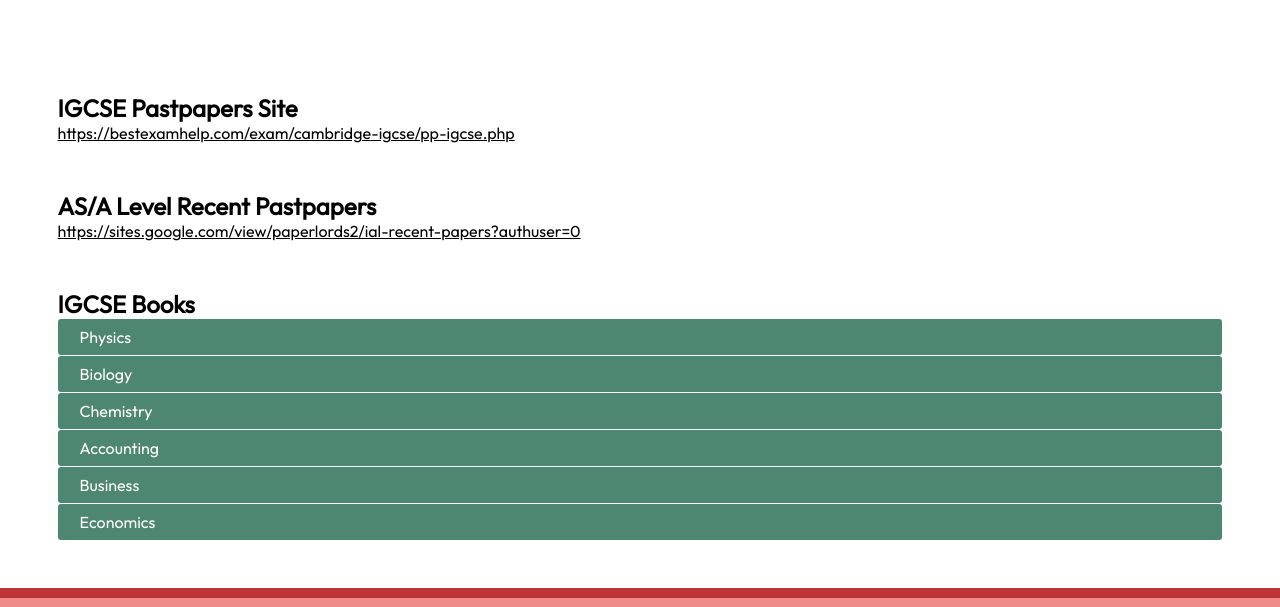
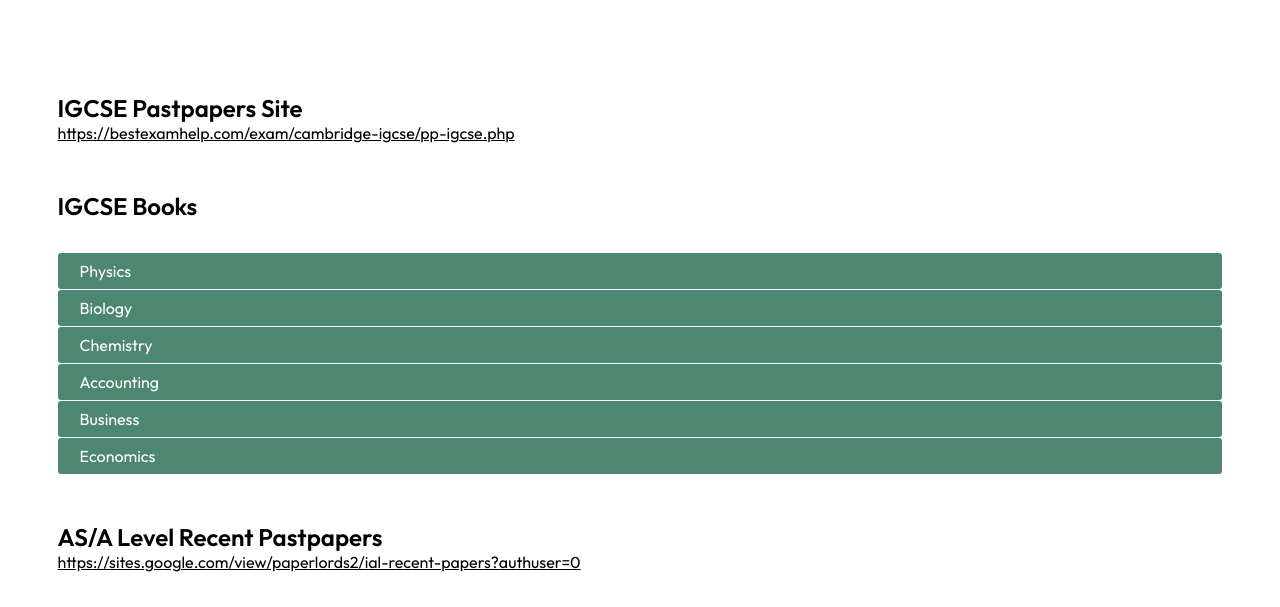
Before and after one commit to YaaseenIbrahim/JSWebsite, a plain HTML site: page resources.html in a window 1280 px wide. Shown: the part 193-800 px from the top of the page. Drawn offline with Linux system fonts and the light colour scheme.

Commit message:
Cleaned it up and reordered

```diff
--- a/resources.css
+++ b/resources.css
@@ -12,8 +12,11 @@ section{
     margin: auto auto 6rem auto;
     width: fit-content;
 }
-.resource__subheading{
+.resources__subheading{
     font-family: Outfit Semibold;
+}
+.resources__subheading.--margin{
+    margin-bottom: 2rem;
 }
 a{
     text-decoration: underline;
--- a/resources.html
+++ b/resources.html
@@ -85,13 +85,9 @@
             <a href="https://bestexamhelp.com/exam/cambridge-igcse/pp-igcse.php"
                 target="_blank">https://bestexamhelp.com/exam/cambridge-igcse/pp-igcse.php</a>
         </div>
+
         <div class="resources__block">
-            <h1 class="resources__subheading">AS/A Level Recent Pastpapers </h1>
-            <a href="https://sites.google.com/view/paperlords2/ial-recent-papers?authuser=0"
-                target="_blank">https://sites.google.com/view/paperlords2/ial-recent-papers?authuser=0</a>
-        </div>
-        <div class="resources__block">
-            <h1 class="resources__subheading">IGCSE Books</h1>
+            <h1 class="resources__subheading --margin">IGCSE Books</h1>
 
             <input class="accordian__input" type="checkbox" />
             <label class="label">Physics</label>
@@ -149,6 +145,11 @@
             </div>
         </div>
 
+        <div class="resources__block">
+            <h1 class="resources__subheading">AS/A Level Recent Pastpapers </h1>
+            <a href="https://sites.google.com/view/paperlords2/ial-recent-papers?authuser=0"
+                target="_blank">https://sites.google.com/view/paperlords2/ial-recent-papers?authuser=0</a>
+        </div>
     </section>
     <footer id="footer">
         <div class="footer__line"></div>
```
